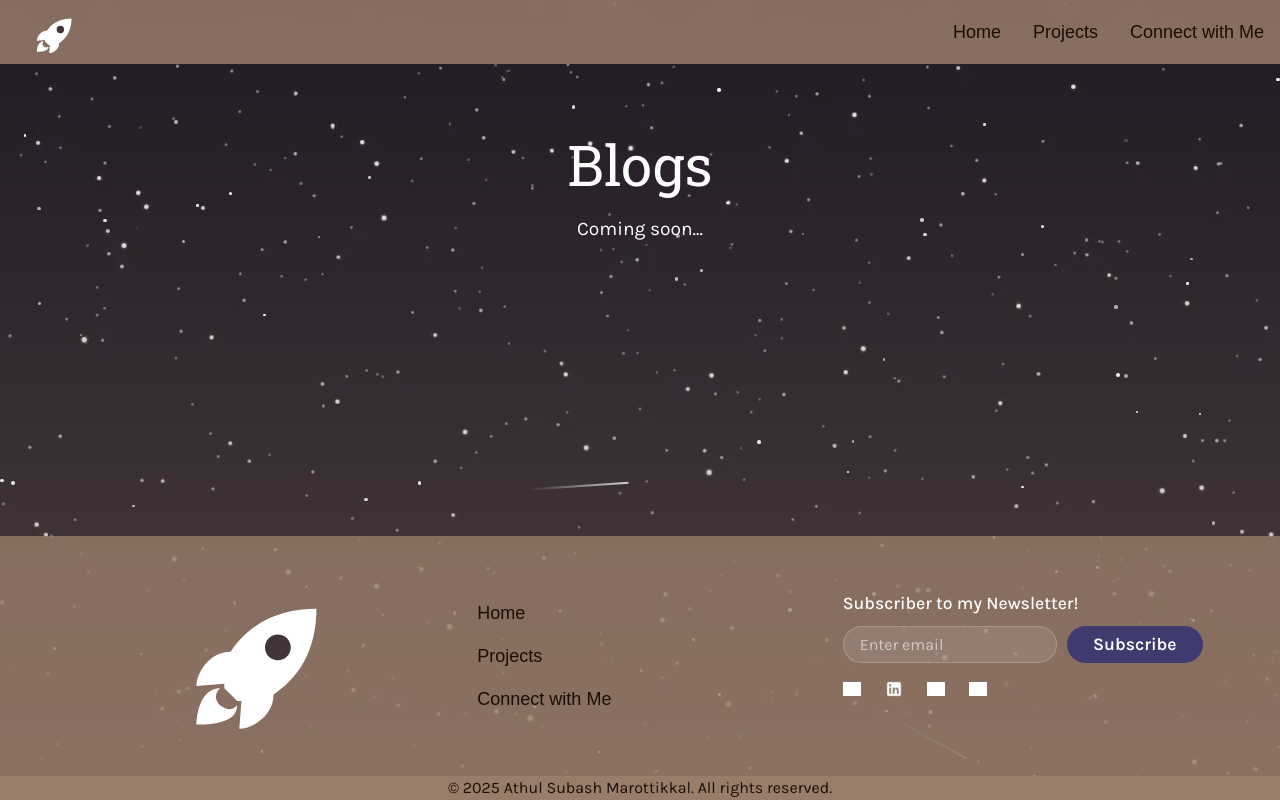
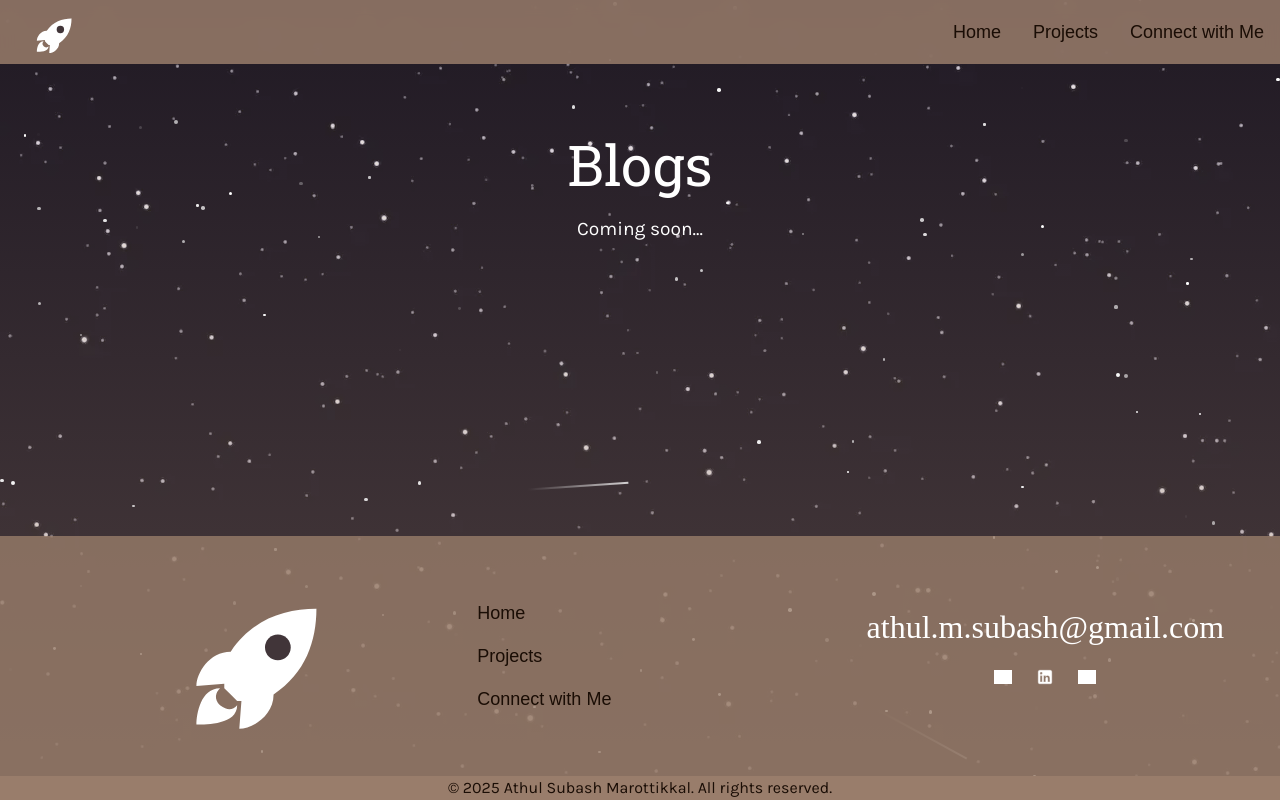
Before and after one commit to AthulSubashM/athulsubashm.github.io, an Astro site: page /blogs in a window 1280 px wide. Built offline with nearby package versions, Linux system fonts and the light colour scheme; Astro itself is replaced by a stand-in of ours; grey boxes are pictures that could not be loaded; animation ran at ten frames a second; a web font is replaced by a local one.

Commit message:
footer update and about me text

```diff
--- a/src/components/Footer/Footer.astro
+++ b/src/components/Footer/Footer.astro
@@ -12,13 +12,7 @@ import Rocket from "../../assets/svg/Logo/rocket.astro";
       <Links />
     </div>
     <div class="contact">
-      <div class="subscribe">
-        Subscriber to my Newsletter!
-        <form>
-          <input type="email" placeholder="Enter email" />
-          <button type="submit" class="subscribe-btn">Subscribe</button>
-        </form>
-      </div>
+        <a class="email" href="mailto:athul.m.subash@gmail.com" aria-label="Email"> athul.m.subash@gmail.com </a>
       <ul class="socials">
         <li>
           <a
@@ -50,13 +44,13 @@ import Rocket from "../../assets/svg/Logo/rocket.astro";
             <div class="icon instagram"></div>
           </a>
         </li>
-        <li>
-          <a href="mailto:athul.m.subash@gmail.com" aria-label="Email">
-            <div class="icon email"></div>
-          </a>
-        </li>
+        <!-- <li> -->
+        <!--   <a href="mailto:athul.m.subash@gmail.com" aria-label="Email"> -->
+        <!--     <div class="icon email"></div> -->
+        <!--   </a> -->
+        <!-- </li> -->
       </ul>
-      <!-- <div class="email">athul.m.subash@gmail.com</div> -->
+      </div>
     </div>
   </div>
   <div class="copyright">
@@ -101,10 +95,10 @@ import Rocket from "../../assets/svg/Logo/rocket.astro";
     mask-image: url("https://cdn.simpleicons.org/instagram");
   }
 
-  .email {
-    -webkit-mask-image: url("https://cdn.simpleicons.org/gmail");
-    mask-image: url("https://cdn.simpleicons.org/gmail");
-  }
+  /* .email { */
+  /*   -webkit-mask-image: url("https://cdn.simpleicons.org/gmail"); */
+  /*   mask-image: url("https://cdn.simpleicons.org/gmail"); */
+  /* } */
 
   .footer-grid {
     min-height: 30vh;
@@ -119,6 +113,43 @@ import Rocket from "../../assets/svg/Logo/rocket.astro";
     text-align: center;
   }
 
+  .contact{
+    display: flex;
+    flex-direction: column;
+    align-items: center;
+  }
+
+  .email{
+    font-family: "Elms Sans";
+    font-size:clamp(1.5rem, 0.2692rem + 2.5641vw, 2rem);
+    text-decoration: none;
+    transition: color 0.3s ease;
+    position: relative;
+    color: white;
+  }
+  .email:hover{
+    color: var(--colhex-4);
+  }
+
+
+  .email::after {
+    content: "";
+    position: absolute;
+    width: 0;
+    height: 2px;
+    bottom: -4px;
+    left: 50%;
+    transform: translateX(-50%);
+    background-color: var(--colhex-4);
+    transition: width 0.3s ease-in-out;
+  }
+
+
+
+  .email:hover::after {
+  width: 100%;
+  }
+
   .socials {
     display: flex;
     gap: 1rem;
@@ -129,62 +160,12 @@ import Rocket from "../../assets/svg/Logo/rocket.astro";
     color: var(--colhex-4);
   }
 
-  .subscribe {
-    font-size: 1.1rem;
-    font-weight: 500;
-  }
-  form {
-    display: flex;
-    gap: 10px;
-    margin-top: 10px;
-  }
-
-  form input {
-    border: 1px solid rgba(255, 255, 255, 0.2);
-    border-radius: 50px;
-    color: white;
-    background-color: rgba(255, 255, 255, 0.1);
-    padding: 0.5em 1em;
-    font-size: 1rem;
-    font-weight: 400;
-    outline: none;
-    transition:
-      border-color 0.3s ease,
-      background-color 0.3s ease;
-  }
-
-  form input::placeholder {
-    color: rgba(255, 255, 255, 0.6);
-  }
-
-  form input:focus {
-    border-color: var(--colhex-4);
-    background-color: rgba(255, 255, 255, 0.15);
-  }
-
-  .subscribe-btn {
-    background-color: var(--colhex-4);
-    color: white;
-    border: none;
-    border-radius: 50px;
-    padding: 0.5em 1.5em;
-    font-weight: 600;
-    cursor: pointer;
-    transition:
-      transform 0.2s ease,
-      background-color 0.2s ease;
-  }
-
-  .subscribe-btn:hover {
-    transform: scale(1.05);
-    background-color: #8b5cf6; /* Slightly lighter shade */
-  }
-
-  .socials {
+   .socials {
     display: flex;
     gap: 1.5rem;
     padding: 0;
     margin-top: 1rem;
+    justify-content: center;
   }
 
   .socials a {
@@ -217,7 +198,7 @@ import Rocket from "../../assets/svg/Logo/rocket.astro";
 
   @media (max-width: 768px) {
     .footer-grid {
-      grid-template-columns: 1fr 1fr;
+      grid-template-columns: 3fr 2fr;
       margin: 0 1rem;
     }
     .contact {
--- a/src/components/Home/ProjectsSlider.astro
+++ b/src/components/Home/ProjectsSlider.astro
@@ -12,6 +12,8 @@ const selectedProjects = projects.filter((project) =>
 
 <div class="home-slider" }>
   <div class="swiper mySwiper">
+      <h1>Projects</h1>
+
     <div class="swiper-wrapper">
       {
         selectedProjects.map((project) => (
@@ -102,6 +104,10 @@ const selectedProjects = projects.filter((project) =>
     max-width: 70vw;
     margin: 4rem auto;
   }
+  .swiper-slide-active .slider-container, .slider-container:hover {
+    margin-top: 2rem;
+  }
+
   img {
     border-radius: 10px;
   }
```
Also changed, not shown: src/components/Home/About.astro (+28 -13 lines).
